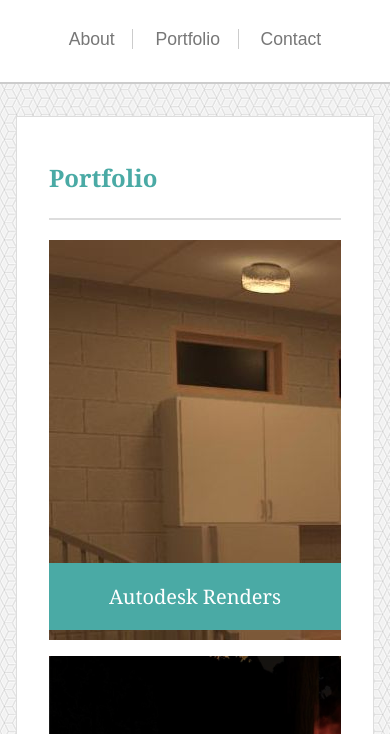
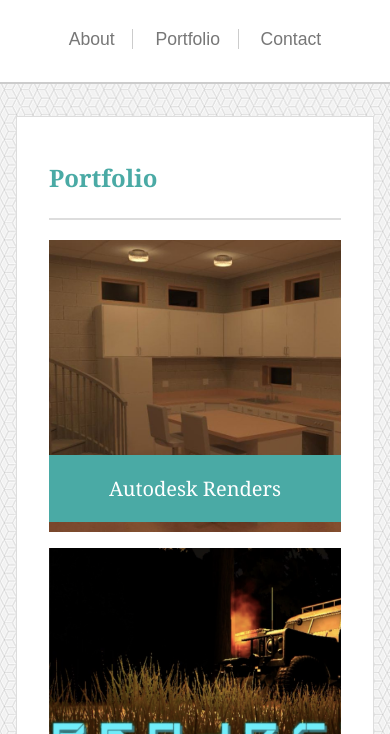
Before and after one commit to james-ritchey/Responsive-Portfolio, a plain HTML site: page portfolio.html in a window 390 px wide. Shown: the part 110-844 px from the top of the page. Drawn offline with nearby package versions, Linux system fonts and the light colour scheme.

Commit message:
Added jQuery script in Portfolio HTML file to keep a 1:1 ratio in the image containers

```diff
--- a/assets/css/style.css
+++ b/assets/css/style.css
@@ -246,7 +246,6 @@ a:hover {
         position: relative;
         width: inherit;
         height: auto;
-        max-height: 300px;
         overflow: hidden;
     }
 }
@@ -285,7 +284,6 @@ a:hover {
         position: relative;
         width: inherit;
         height: auto;
-        max-height: 300px;
         overflow: hidden;
     }
 
@@ -340,7 +338,6 @@ a:hover {
         width: 100%;
         margin-bottom: 1em;
         height: auto;
-        max-height: 400px;
     }
 
     .img_container p {
--- a/portfolio.html
+++ b/portfolio.html
@@ -6,6 +6,7 @@
         <meta charset="UTF-8">
         <meta name="viewport" content="width=device-width, initial-scale=1.0">
         <link rel="stylesheet" href="assets/css/style.css">
+        <script src="https://ajax.googleapis.com/ajax/libs/jquery/3.3.1/jquery.min.js"></script>
     </head>
     <!--Header/Navbar-->
     <header>
@@ -54,3 +55,14 @@
     </footer>
 </div>
 </html>
+<!--jQuery Code to Keep 1:1 Ratio in Image Size-->
+<script>
+    $(document).ready(function(){
+        var width = $(".img_container").width();
+        $(".img_container").css("height", width);
+        $(window).resize(function(){
+            var width = $(".img_container").width();
+            $(".img_container").css("height", width);
+        });
+    });
+</script>
```
